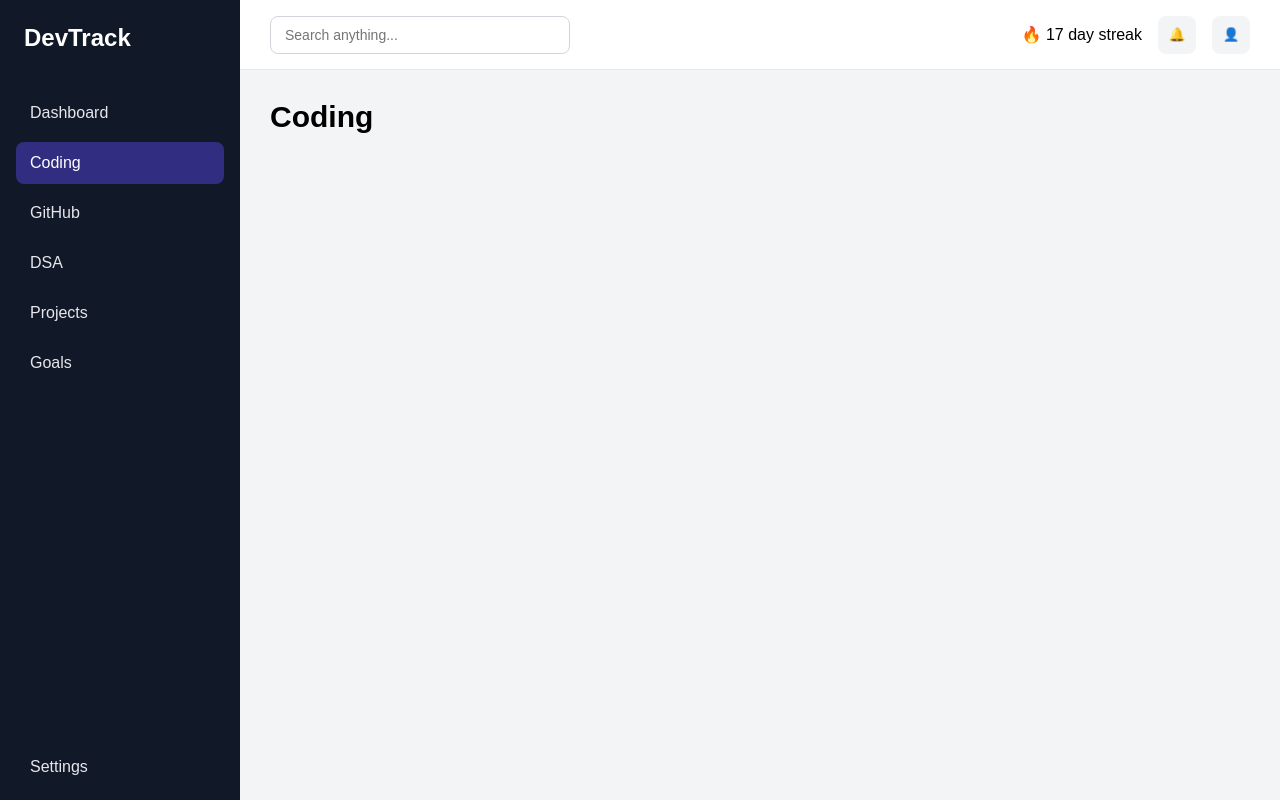
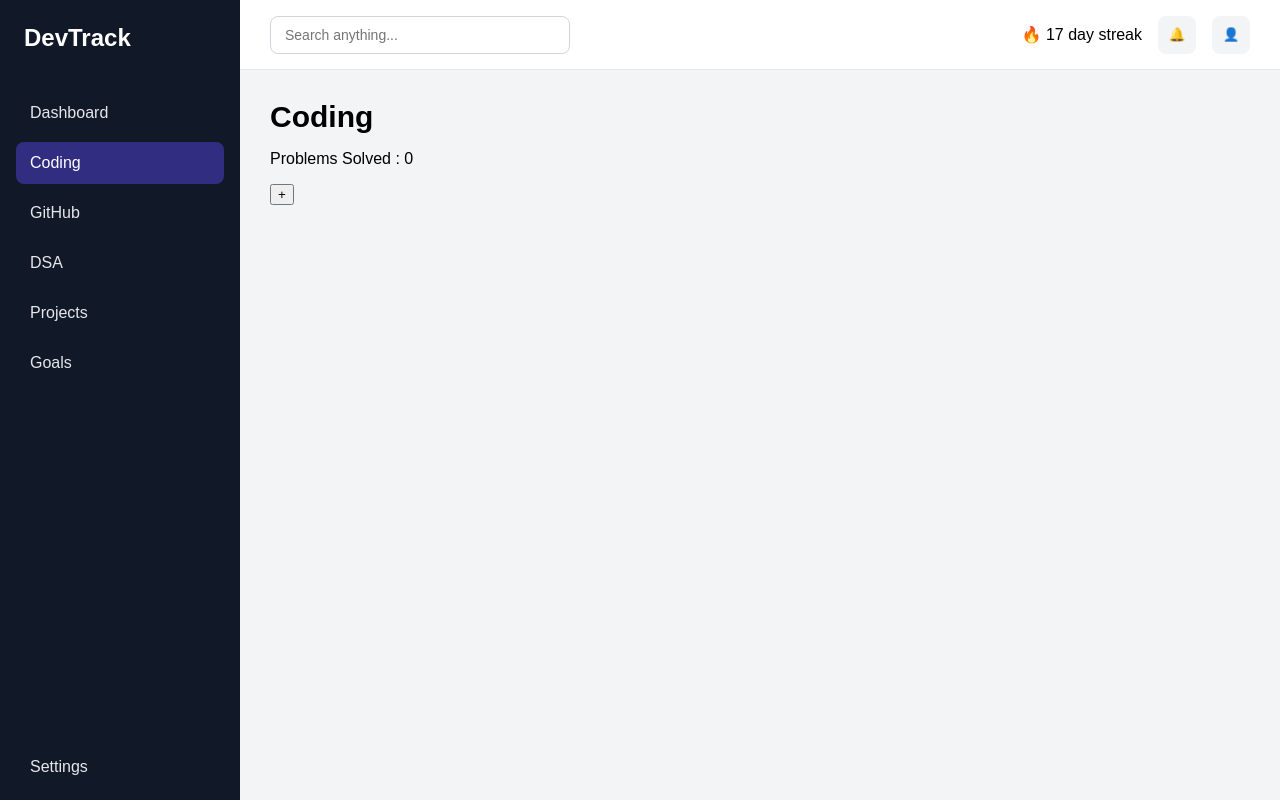
Before and after one commit to Rhythm-AI-Tech/DevTrack, a React (Create React App) app: page /coding in a window 1280 px wide. Built offline with nearby package versions, Linux system fonts and the light colour scheme.

Commit message:
Selector

```diff
--- /dev/null
+++ b/src/features/coding/codingSelectors.js
@@ -0,0 +1,2 @@
+const selectProblems = (state) => state.coding.problems;
+export default selectProblems;
--- a/src/features/coding/codingSlice.js
+++ b/src/features/coding/codingSlice.js
@@ -3,13 +3,23 @@ import { createSlice } from "@reduxjs/toolkit";
 const codingSlice = createSlice({
     name:  "coding",
     initialState: {
-        problemsSolved: 0
+        problems: [],
     },
     reducers: {
-        problemSolved(state){
-            state.problemsSolved++;
+        problemSolved(state, action){
+            const newProblem = {
+                id: crypto.randomUUID(),
+                ...action.payload
+            };
+            state.problems.push(newProblem);
+        },
+        problemRemoved(state, action){
+            state.problems = state.problems.filter((problem) => problem.id!==action.payload)
         }
     }
 })
 
 export default codingSlice.reducer;
+
+
+export const { problemSolved, problemRemoved } = codingSlice.actions;
--- a/src/pages/Coding.js
+++ b/src/pages/Coding.js
@@ -1,9 +1,39 @@
-function Coding(){
-    return (
-        <div>
-            <h1>Coding</h1>
+import { useDispatch, useSelector } from "react-redux";
+import { problemSolved, problemRemoved } from "../features/coding/codingSlice";
+import selectProblems from "../features/coding/codingSelectors";
+
+function Coding() {
+  const dispatch = useDispatch();
+  const problems = useSelector(selectProblems);
+  return (
+    <div>
+      <h1>Coding</h1>
+      <p>Problems Solved : {problems.length}</p>
+      {problems.map((ele) => (
+        <div key={ele.id}>
+          <p>{ele.name}</p>
+          <p>{ele.difficulty}</p>
+          <p>{ele.problemUrl}</p>
+          <p>{ele.revisionStatus}</p>
+          <button onClick={() => dispatch(problemRemoved(ele.id))}>-</button>
         </div>
-    )
+      ))}
+      <button
+        onClick={() =>
+          dispatch(
+            problemSolved({
+              name: "Two Sum",
+              difficulty: "Easy",
+              problemUrl: "...",
+              revisionStatus: "not-reviewed",
+            }),
+          )
+        }
+      >
+        +
+      </button>
+    </div>
+  );
 }
 
 export default Coding;
```
